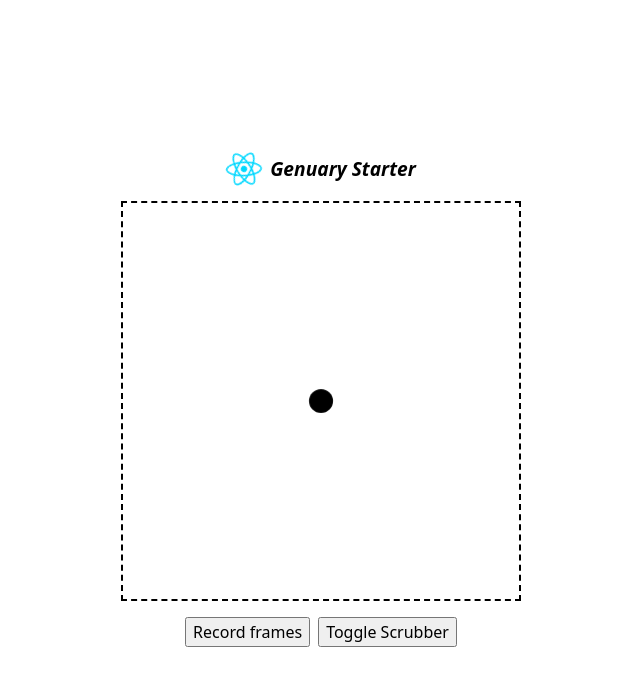
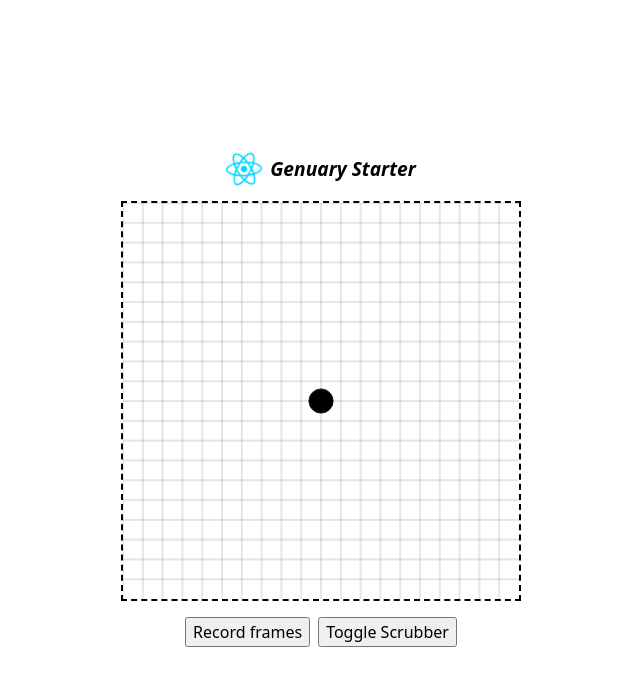
Before and after one commit to chungeric/genuary-2024-starter, a React (Vite) app: page / in a window 1280 px wide. Shown: the top 686 px of the page, without its empty margins (319-959 px from the left). Built offline with nearby package versions, Linux system fonts and the light colour scheme.

Commit message:
Add canvas2d draw helpers

```diff
--- a/src/App.jsx
+++ b/src/App.jsx
@@ -1,9 +1,10 @@
 import { CapturerProvider } from "./contexts/CapturerContext";
 import reactLogo from "./assets/react.svg";
-import Canvas from "./components/Canvas";
+import Canvas2D from "./components/Canvas2D";
 import CaptureButton from "./components/CaptureButton";
 import FrameScrubber from "./components/FrameScrubber";
 import FrameScrubberToggleButton from "./components/FrameScrubberToggleButton";
+import { drawCircle, drawGrid } from "./helpers/canvas2d/draw";
 import "./App.scss";
 
 function App() {
@@ -11,8 +12,15 @@ function App() {
     ctx.fillStyle = "white";
     ctx.fillRect(0, 0, ctx.canvas.width, ctx.canvas.height);
     ctx.fillStyle = "black";
+    ctx.strokeStyle = 'black';
+    drawGrid(ctx, 20, 20, 0.2);
     ctx.beginPath();
-    ctx.arc(ctx.canvas.width / 2, ctx.canvas.height / 2, 20 * Math.sin(frameCount * 0.05) ** 2, 0, 2 * Math.PI);
+    drawCircle(
+      ctx,
+      ctx.canvas.width / 2,
+      ctx.canvas.height / 2,
+      20 * Math.sin(frameCount * 0.05) ** 2
+    );
     ctx.fill();
   };
 
@@ -27,7 +35,7 @@ function App() {
             <h1>Genuary Starter</h1>
           </div>
         </div>
-        <Canvas draw={draw} />
+        <Canvas2D draw={draw} />
         <div style={{ display: 'flex', gap: '8px' }}>
           <CaptureButton />
           <FrameScrubberToggleButton />
--- a/src/components/Canvas/index.jsx
+++ b/src/components/Canvas2D/index.jsx
@@ -15,7 +15,7 @@ import { useContext, useEffect, useRef } from 'react';
 import { resizeCanvas } from './helpers/resizeCanvas';
 import { CapturerContext, NUM_FRAMES } from '../../contexts/CapturerContext';
 
-const Canvas = (props) => {
+const Canvas2D = (props) => {
   const { draw, ...rest } = props;
   const canvasRef = useRef(null);
   const { recording, setRecording, capturer, scrubberFrame, useScrubber } = useContext(CapturerContext);
@@ -74,4 +74,4 @@ const Canvas = (props) => {
   return <canvas ref={canvasRef} {...rest} />;
 };
 
-export default Canvas;
+export default Canvas2D;
--- a/src/components/CaptureButton/index.jsx
+++ b/src/components/CaptureButton/index.jsx
@@ -2,9 +2,9 @@ import { useContext } from "react";
 import { CapturerContext } from "../../contexts/CapturerContext";
 
 const CaptureButton = () => {
-  const { recording, setRecording } = useContext(CapturerContext);
+  const { recording, setRecording, useScrubber } = useContext(CapturerContext);
   return (
-    <button type="button" onClick={() => setRecording(!recording)} disabled={recording}>
+    <button type="button" onClick={() => setRecording(!recording)} disabled={recording || useScrubber}>
       {recording ? "Recording frames..." : "Record frames"}
     </button>
   );
--- /dev/null
+++ b/src/helpers/canvas2d/draw.js
@@ -0,0 +1,46 @@
+// draw polygon
+export const drawPolygon = (x, y, size, sides) => {
+  if (sides < 3) return;
+  this.ctx.save();
+  this.ctx.beginPath();
+  let a = (Math.PI * 2) / sides;
+  this.ctx.translate(x, y);
+  this.ctx.moveTo(size, 0);
+  for (var i = 1; i < sides; i++) {
+    this.ctx.lineTo(size * Math.cos(a * i), size * Math.sin(a * i));
+  }
+  this.ctx.closePath();
+  this.ctx.stroke();
+  this.ctx.restore();
+};
+
+// draw circle
+export const drawCircle = (ctx, x, y, radius) => {
+  ctx.beginPath();
+  ctx.arc(x, y, radius, 0, 2 * Math.PI);
+  ctx.stroke();
+};
+
+// draw grid
+export const drawGrid = (ctx, numRows, numCols, alpha = 1) => {
+  ctx.globalAlpha = alpha;
+  let w = ctx.canvas.width;
+  let h = ctx.canvas.height;
+  let cellWidth = w / numCols;
+  let cellHeight = h / numRows;
+  for (let row = 0; row < numRows; row++) {
+    let y = row * cellHeight;
+    ctx.beginPath();
+    ctx.moveTo(0, y);
+    ctx.lineTo(w, y);
+    ctx.stroke();
+  }
+  for (let col = 0; col < numCols; col++) {
+    let x = col * cellWidth;
+    ctx.beginPath();
+    ctx.moveTo(x, 0);
+    ctx.lineTo(x, h);
+    ctx.stroke();
+  }
+  ctx.globalAlpha = 1;
+};
```
Also changed, not shown: src/components/Canvas2D/helpers/resizeCanvas.js (renamed from src/components/Canvas/helpers/resizeCanvas.js).
